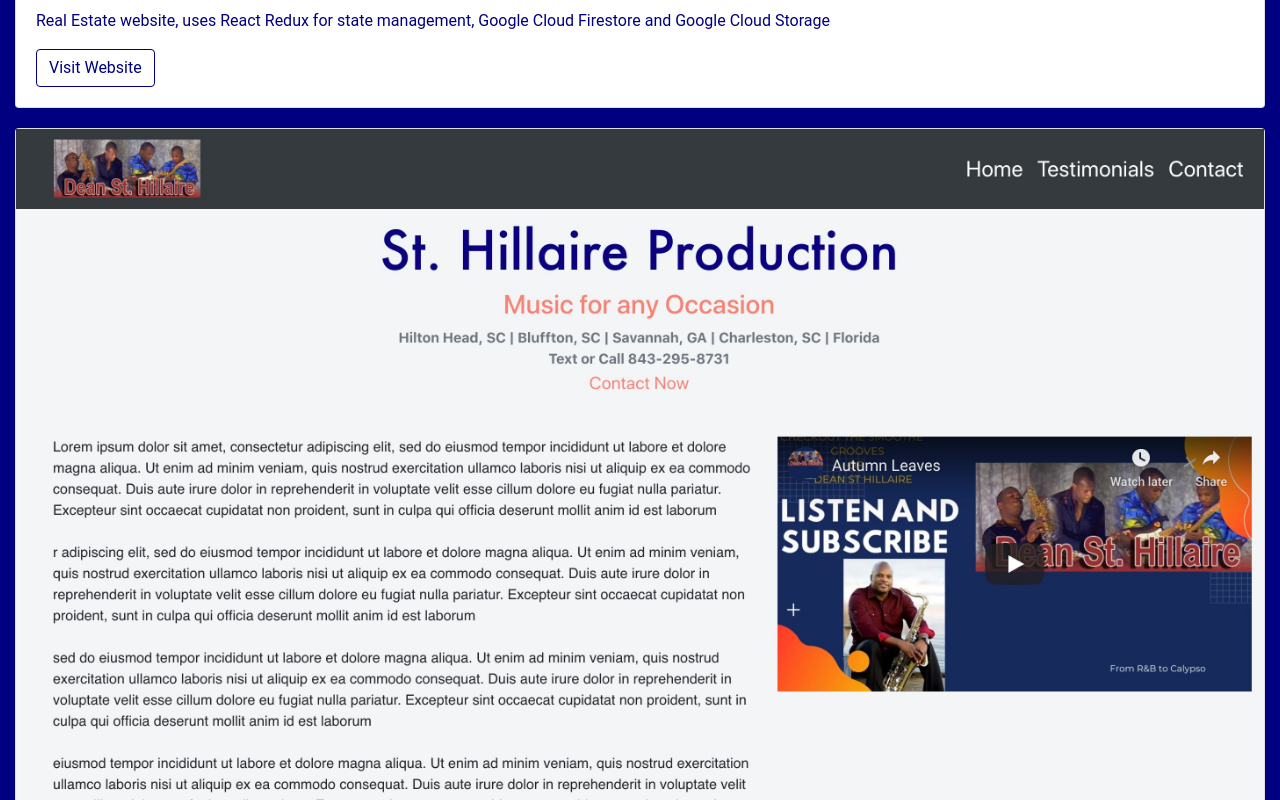
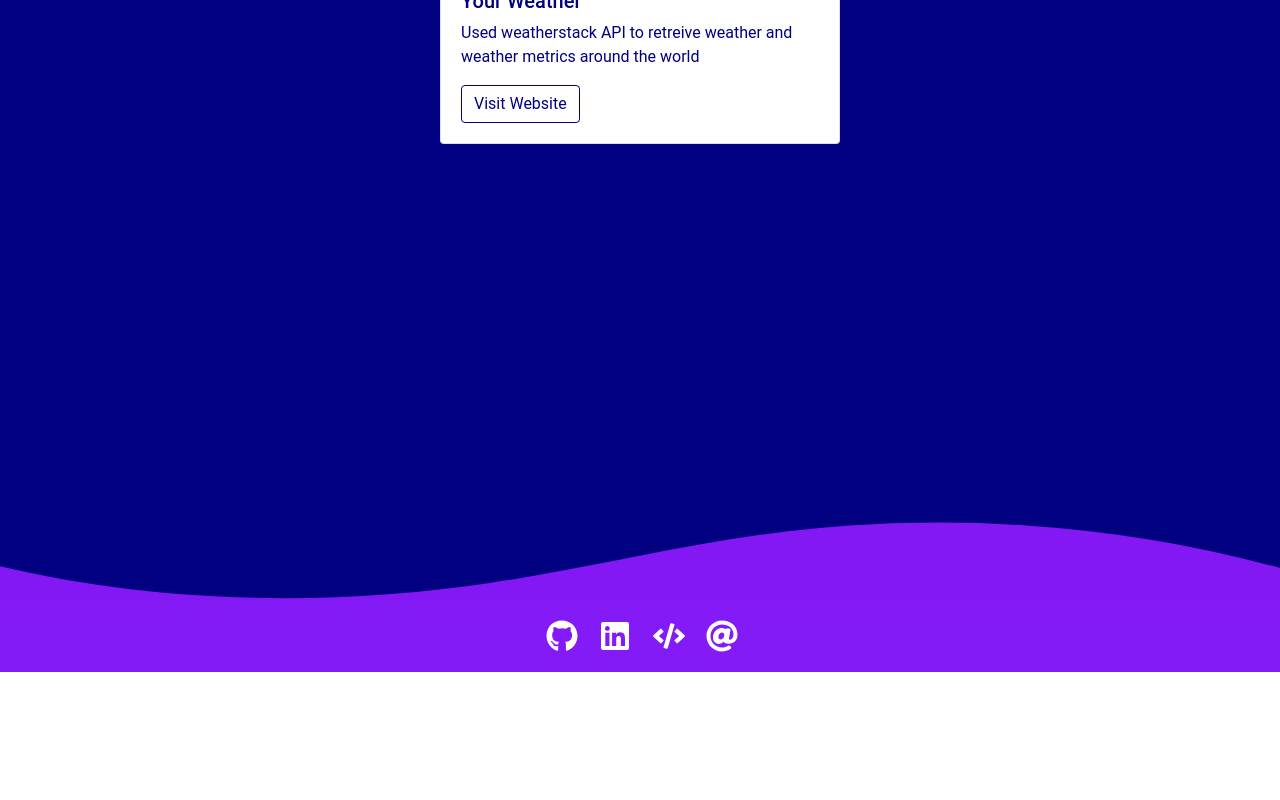
Before and after one commit to Norrismi/react_portfolio, a React (Create React App) app: page /projects in a window 1280 px wide. Shown: the part 1000-1800 px from the top of the page. After the commit the page ends 1672 px from the top, so only its background shows below. Built offline with nearby package versions, Linux system fonts and the light colour scheme.

Commit message:
madia queries

```diff
--- a/src/components/Author/Author.css
+++ b/src/components/Author/Author.css
@@ -1,12 +1,9 @@
 .author__container {
     margin-right: 20px;
+    background-color: navy;
 }
 
 
-.page-container {
-    display: flex;
-    background-color: navy;
-}
 
 .author__body-title {
     margin-top: 40px;
@@ -84,3 +81,51 @@
 
 
 }
+
+@media (min-width: 320px) {
+
+    .author__about-text {
+        font-size: 20px;
+    }
+}
+
+
+@media (min-width: 414px) {
+
+    .author__about-text {
+        font-size: 23px;
+    }
+}
+
+@media (min-width: 1024px) {
+
+
+
+
+
+    .author__column {
+        flex: 1;
+    }
+    .author__row {
+        display: flex;
+        align-items: center;
+        height: auto;
+        /* margin-bottom: 286px; */
+
+
+    }
+
+    .author__about-text {
+        font-size: 30px;
+        margin: 30px;
+
+
+    }
+
+    .author__about-icon{
+        width: 200%;
+        height: auto;
+    }
+
+
+}
--- a/src/components/Author/Author.js
+++ b/src/components/Author/Author.js
@@ -6,7 +6,7 @@
 import FooterNav from '../Nav/Footer/FooterNav'
 
 import {
-
+  FaLeanpub,
   FaChartBar,
   FaLaptopCode,
   FaLightbulb,
@@ -19,7 +19,7 @@
 
 const Me = () => {
   return (
-    <div className="page-container">
+
 
       <div className="author__container">
 
@@ -28,7 +28,22 @@
         <hr className="author__hr-break" />
         <h3 className='author__body-title'>A Little Bit About Michael</h3>
 
+
+
+
+
+
         <div className='author__info-container'>
+          <div className='author__row'>
+
+            <div className='author__column'>
+
+              <div className='author__about-text'>
+                <div>
+                  < FaLeanpub className='author__about-icon' />
+                </div>
+            Life Long Learner
+          </div>
 
               <div className='author__about-text'>
                 <div>
@@ -36,12 +51,19 @@
                 </div>
             Enjoys bringing ideas to life
           </div>
+
               <div className='author__about-text'>
                 <div>
                   <  FaUsers className='author__about-icon' />
                 </div>
             Loves to Share Knowledge
           </div>
+            </div>
+
+
+
+            <div className='author__column'>
+
               <div className='author__about-text'>
                 <div>
                   < FaLaptopCode className='author__about-icon' />
@@ -63,14 +85,30 @@
               Foodie
           </div>
             </div>
+          </div>
+
+
+
+
+
+
+        </div>
+
+
+
+
+
+
+
+
         <BottomSVG />
         <div className='author__footernav-container'>
           {/* <div>Connect/ Social Media</div> */}
-          <FooterNav />
+          <FooterNav className='author__footernav'/>
         </div>
       </div>
 
-    </div>
+
   );
 };
 
--- a/src/components/Education/Education.css
+++ b/src/components/Education/Education.css
@@ -62,3 +62,17 @@
 
 
   }
+
+
+  @media (min-width: 1024px) {
+
+    .edu__container{
+        height: auto;
+    }
+
+    .edu__info-container{
+       height: 49vh;
+    }
+
+
+  }
--- a/src/components/Intro/Intro.css
+++ b/src/components/Intro/Intro.css
@@ -1,5 +1,3 @@
-
-
 .intro__container {
     display: flex;
     flex-direction: row;
@@ -17,13 +15,13 @@
 
 }
 
-.intro__img{
+.intro__img {
     height: 200px;
     width: auto;
     border-radius: 20px;
 }
 
-.intro__name{
+.intro__name {
     font-size: 30px;
     font-weight: 400;
     text-align: center;
@@ -33,13 +31,13 @@
     width: 380px;
 }
 
-#intro__link{
+#intro__link {
     text-decoration: underline;
     color: white;
     /* font-weight: bold; */
 }
 
-#intro__link:hover{
+#intro__link:hover {
     text-decoration: underline;
     color: yellow;
     width: 50px;
@@ -50,11 +48,11 @@
 
 @media (min-width: 300px) {
 
-    .intro__img{
+    .intro__img {
         margin: 20px;
     }
 
-    .intro-location{
+    .intro-location {
         display: none;
     }
 
@@ -70,10 +68,26 @@
 
     .intro__mission-statement {
         width: 255px;
-        margin: 10px 0 30px 0 ;
+        margin: 10px 0 30px 0;
         text-align: center;
     }
 
 
 
-  }
+}
+
+@media (min-width: 768px) {
+
+    .intro__row {
+        display: flex;
+    }
+
+    .intro__text-links {
+        margin-top: 20px;
+
+    }
+
+
+
+
+}
--- a/src/components/Intro/Intro.js
+++ b/src/components/Intro/Intro.js
@@ -8,10 +8,17 @@
 const Intro = () => {
   return (
     <div className="intro__container">
-      <div>
+      <div className="intro__row">
+        <div className='intro__column'>
+
+          {/* <div className='intro__img-container'>
+
+          </div> */}
             <img className='intro__img' src={MDNpicture} alt="author" />
+        </div>
 
-      </div>
+        <div className='intro__column'>
+
           <div className="intro__text-links">
             <div className="intro__name">Michael Norris</div>
             <div className="intro-location">Hilton Head, South Carolina</div>
@@ -21,9 +28,14 @@
               development community.
         </div>
 
-        <FooterNav/>
+
+          </div>
 
 
+
+      <FooterNav />
+        </div>
+      </div>
 
 
 
@@ -35,7 +47,6 @@
 
 
     </div>
-    </div>
   );
 };
 
--- a/src/components/Projects/Projects.css
+++ b/src/components/Projects/Projects.css
@@ -1,9 +1,9 @@
-.projects__container{
-background-color: navy;
+.projects__container {
+    background-color: navy;
 
 }
 
-.projects__header{
+.projects__header {
     display: flex;
     justify-content: center;
     margin-bottom: 20px;
@@ -19,24 +19,24 @@
 }
 
 .projects__svg-container {
-    /* overflow: hidden;
-    position: relative;  */
     background: rgb(2, 0, 36);
     background: linear-gradient(0deg, rgba(2, 0, 36, 1) 0%, rgba(217, 29, 203, 1) 0%, rgba(111, 0, 255, 1) 90%);
 }
 
-.project__cards {
+.projects__cards {
     display: flex;
     max-width: auto;
     flex-wrap: wrap;
     padding-bottom: 150px;
     margin-left: 20px;
 
+
+
 }
 
 .project__individual-card {
     /* margin: 15px 15px 15px 0; */
-    width: 30rem;
+    /* width: 30rem; */
 
 }
 
@@ -59,19 +59,13 @@
     color: navy;
 }
 
-/* .right-side {
-    position: relative;
 
-    margin: 0;
-    padding: 0;
-} */
-
-.btn.btn-outline-secondary{
+.btn.btn-outline-secondary {
     color: navy;
     border-color: navy;
 }
 
-.projects__footernav-container{
+.projects__footernav-container {
     display: flex;
     justify-content: center;
     background-color: #841AF5;
@@ -96,7 +90,7 @@
     position: relative;
     display: block;
     width: calc(150% + 1.9px);
-    height: 180px;
+    height: 140px;
 
 
 }
@@ -112,19 +106,79 @@
 
 }
 
+@media (min-width: 280px) {
+
+    .projects__cards {
+        margin-left: auto;
+        margin-right: auto;
+        padding-bottom: 0;
+    }
+
+    .card {
+        margin: 10px 15px;
+    }
+
+    .projects__card-text {
+        font-size: 12px;
+    }
+
+}
+
+
 @media (min-width: 300px) {
 
-    .project__cards {
-      margin-left: auto;
-      margin-right: auto;
-      padding-bottom: 0;
+    .projects__cards {
+        margin-left: auto;
+        margin-right: auto;
+        padding-bottom: 0;
 
     }
 
-    .card{
+    .card {
         margin: 10px 15px;
     }
 
+}
 
+@media (min-width: 320px) {
+    .projects__card-text {
+        font-size: 14px;
+    }
+}
 
-  }
+@media (min-width: 411px) {
+
+    .projects__card-text {
+        font-size: 16px;
+
+    }
+
+}
+
+@media (min-width: 767px) {
+
+    .projects__cards {
+        flex-direction: column;
+        align-items: center;
+    }
+
+    .card {
+        margin: 25px 30px;
+        width: 30rem;
+    }
+
+}
+
+@media (min-width: 1024px) {
+
+    .projects__cards {
+        flex-direction: row;
+        justify-content: center;
+        align-items: flex-start;
+    }
+
+    .card {
+        margin: 25px 30px;
+        width: 25rem;
+    }
+}
--- a/src/components/Projects/Projects.js
+++ b/src/components/Projects/Projects.js
@@ -52,7 +52,7 @@
         <div className="projects__cards-container ">
 
           <h3 className='projects__header'>Projects</h3>
-          <div className="project__cards ">
+          <div className="projects__cards ">
             {projectData.map((project) => {
               return (
                 <div className="card" key={project.id}>
--- a/src/components/Utility/BottomSVG.css
+++ b/src/components/Utility/BottomSVG.css
@@ -1,4 +1,4 @@
-/*
+
 .bottomsvg__svg{
     height: auto;
 
@@ -10,18 +10,15 @@
 }
 
 
-@media (min-width: 410px) {
+@media (min-width: 1024px) {
+
+    .svg-shape{
+        min-height: 32vh;
+
+    }
 
 
-.bottomsvg__svg{
-
-    display: none;
-}
-
-.bottomsvg__path-shape-fill{
-    display: none;
-     height: 100vh;
-}
 
 
-} */
+
+}
--- a/src/components/Utility/BottomSVG.js
+++ b/src/components/Utility/BottomSVG.js
@@ -6,7 +6,7 @@
         <div>
             <div className="custom-shape-divider-bottom-1612571397 svg-shape">
                 <svg className='bottomsvg__svg' data-name="Layer 1" xmlns="http://www.w3.org/2000/svg" viewBox="0 0 1200 120" preserveAspectRatio="none">
-                    <path className='bottomsvg__path-shape-fill' d="M321.39,56.44c58-10.79,114.16-30.13,172-41.86,82.39-16.72,168.19-17.73,250.45-.39C823.78,31,906.67,72,985.66,92.83c70.05,18.48,146.53,26.09,214.34,3V0H0V27.35A600.21,600.21,0,0,0,321.39,56.44Z" className="shape-fill"></path>
+                    <path  d="M321.39,56.44c58-10.79,114.16-30.13,172-41.86,82.39-16.72,168.19-17.73,250.45-.39C823.78,31,906.67,72,985.66,92.83c70.05,18.48,146.53,26.09,214.34,3V0H0V27.35A600.21,600.21,0,0,0,321.39,56.44Z" className="shape-fill"></path>
                 </svg>
             </div>
 
```
Lines whose indentation alone changed are shown as unchanged.
